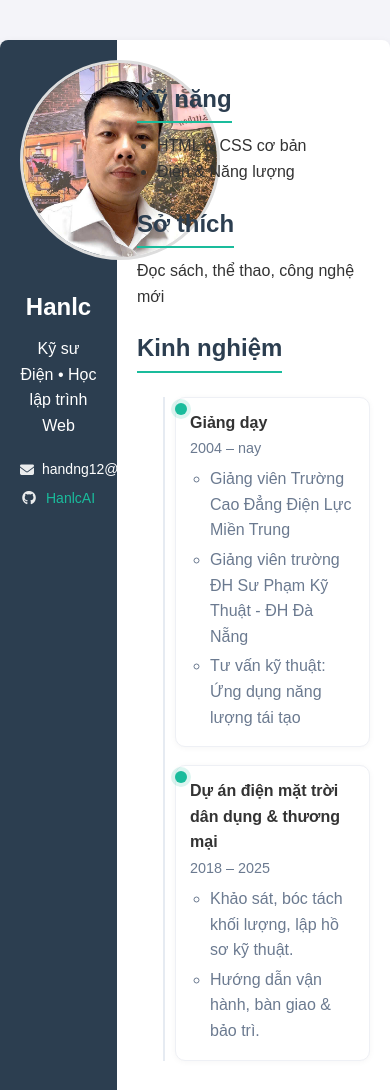
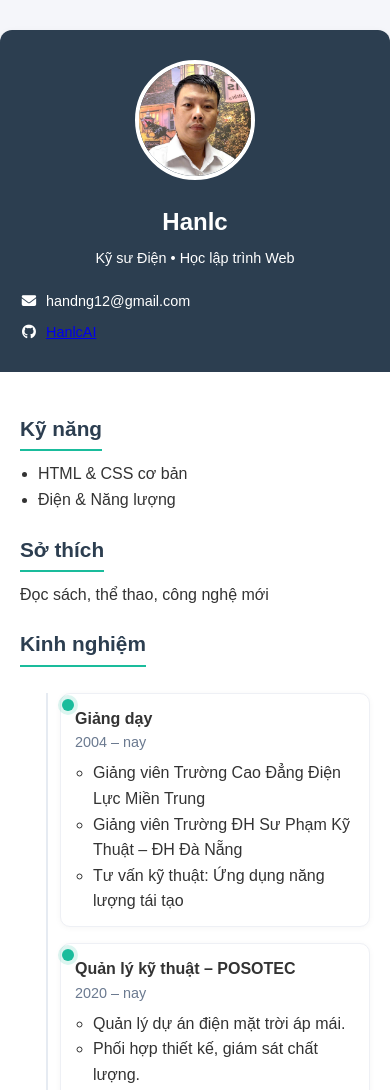
Before and after one commit to HanlcAI/web-journey, a plain HTML site: page week-01/index.html in a window 390 px wide. Shown: the top 1090 px of the page. Drawn offline with Linux system fonts and the light colour scheme.

Commit message:
Responsive fix: sidebar + timeline cho mobile

```diff
--- a/week-01/index.html
+++ b/week-01/index.html
@@ -5,7 +5,7 @@
   <meta name="viewport" content="width=device-width, initial-scale=1.0"/>
   <title>CV Cá nhân - Hanlc</title>
 
-  <!-- Font Awesome (icons) -->
+  <!-- Font Awesome -->
   <link rel="stylesheet"
         href="https://cdnjs.cloudflare.com/ajax/libs/font-awesome/6.5.0/css/all.min.css"/>
 
@@ -13,7 +13,7 @@
 </head>
 <body>
   <div class="container">
-    <!-- Sidebar trái -->
+    <!-- Sidebar -->
     <aside class="sidebar">
       <img src="avatar.jpg" alt="Avatar" class="avatar" />
       <h2>Hanlc</h2>
@@ -23,13 +23,10 @@
         <li><i class="fa-brands fa-github"></i>
           <a href="https://github.com/HanlcAI" target="_blank" rel="noreferrer">HanlcAI</a>
         </li>
-        <!-- Thêm nếu có -->
-        <!-- <li><i class="fa-solid fa-phone"></i> 09xx xxx xxx</li> -->
-        <!-- <li><i class="fa-solid fa-location-dot"></i> TP. HCM</li> -->
       </ul>
     </aside>
 
-    <!-- Nội dung phải -->
+    <!-- Content -->
     <main class="content">
       <section>
         <h2>Kỹ năng</h2>
@@ -44,7 +41,6 @@
         <p>Đọc sách, thể thao, công nghệ mới</p>
       </section>
 
-      <!-- Kinh nghiệm -->
       <section>
         <h2>Kinh nghiệm</h2>
         <ul class="timeline">
@@ -57,29 +53,27 @@
               </div>
               <ul class="tl-bullets">
                 <li>Giảng viên Trường Cao Đẳng Điện Lực Miền Trung</li>
-                <li>Giảng viên trường ĐH Sư Phạm Kỹ Thuật - ĐH Đà Nẵng</li>
+                <li>Giảng viên Trường ĐH Sư Phạm Kỹ Thuật – ĐH Đà Nẵng</li>
                 <li>Tư vấn kỹ thuật: Ứng dụng năng lượng tái tạo</li>
               </ul>
             </div>
           </li>
-
           <li class="tl-item">
             <span class="tl-dot"></span>
             <div class="tl-content">
               <div class="tl-head">
-                <strong>Dự án điện mặt trời dân dụng & thương mại</strong>
-                <span class="tl-time">2018 – 2025</span>
+                <strong>Quản lý kỹ thuật – POSOTEC</strong>
+                <span class="tl-time">2020 – nay</span>
               </div>
               <ul class="tl-bullets">
-                <li>Khảo sát, bóc tách khối lượng, lập hồ sơ kỹ thuật.</li>
-                <li>Hướng dẫn vận hành, bàn giao & bảo trì.</li>
+                <li>Quản lý dự án điện mặt trời áp mái.</li>
+                <li>Phối hợp thiết kế, giám sát chất lượng.</li>
               </ul>
             </div>
           </li>
         </ul>
       </section>
 
-      <!-- Học vấn -->
       <section>
         <h2>Học vấn</h2>
         <ul class="timeline">
@@ -88,24 +82,11 @@
             <div class="tl-content">
               <div class="tl-head">
                 <strong>Kỹ sư Điện</strong>
-                <span class="tl-time">ĐH Bách Khoa TPHCM 1999 – 2004</span>
+                <span class="tl-time">2012 – 2017</span>
               </div>
-              <p>Chuyên ngành Hệ thống điện.</p>
+              <p>Chuyên ngành Hệ thống điện / Năng lượng.</p>
             </div>
           </li>
-          <!-- Thêm chứng chỉ nếu có -->
-          <!--
-          <li class="tl-item">
-            <span class="tl-dot"></span>
-            <div class="tl-content">
-              <div class="tl-head">
-                <strong>Chứng chỉ …</strong>
-                <span class="tl-time">2024</span>
-              </div>
-              <p>Mô tả ngắn 1 dòng.</p>
-            </div>
-          </li>
-          -->
         </ul>
       </section>
     </main>
--- a/week-01/style.css
+++ b/week-01/style.css
@@ -1,92 +1,78 @@
-/* Reset mặc định */
-* {
-  margin: 0;
-  padding: 0;
-  box-sizing: border-box;
-}
-
+/* Reset */
+* { margin: 0; padding: 0; box-sizing: border-box; }
 body {
   font-family: Arial, sans-serif;
-  background: #f4f4f9;
+  background: #f5f6fa;
   color: #333;
   line-height: 1.6;
 }
 
-/* Layout chính */
 .container {
   display: flex;
-  max-width: 900px;
-  margin: 40px auto;
+  max-width: 1000px;
+  margin: 30px auto;
   background: #fff;
-  border-radius: 8px;
+  border-radius: 12px;
   overflow: hidden;
-  box-shadow: 0 4px 10px rgba(0, 0, 0, 0.1);
+  box-shadow: 0 4px 10px rgba(0,0,0,0.08);
 }
 
-/* Sidebar bên trái */
+/* Sidebar */
 .sidebar {
-  width: 30%;
   background: #2c3e50;
   color: #fff;
   padding: 20px;
+  width: 280px;
+  flex-shrink: 0;
   text-align: center;
 }
+.sidebar h2 {
+  margin-top: 15px;
+}
+.sidebar p {
+  font-size: 0.9rem;
+  margin-top: 6px;
+}
+.avatar {
+  width: 160px;
+  height: 160px;
+  border-radius: 50%;
+  object-fit: cover;
+  border: 4px solid #fff;
+  margin-top: 10px;
+}
+.info { list-style: none; padding-left: 0; margin-top: 20px; }
+.info li {
+  display: flex;
+  gap: 8px;
+  align-items: center;
+  margin: 8px 0;
+  font-size: 0.9rem;
+}
+.info i { width: 18px; }
 
-.sidebar .avatar {
-  width: 200px;         /* chiều rộng ảnh */
-  height: 200px;        /* chiều cao ảnh */
-  border-radius: 50%;   /* bo tròn thành hình tròn */
-  object-fit: cover;    /* giữ tỉ lệ, cắt gọn */
-  border: 3px solid #ddd; /* viền nhẹ */
-  margin-bottom: 20px;  /* cách nội dung dưới */
+/* Content */
+.content {
+  flex: 1;
+  padding: 30px;
 }
-
-.sidebar h2 {
-  margin-bottom: 10px;
-}
-
-.sidebar a {
-  color: #1abc9c;
-  text-decoration: none;
-}
-
-.sidebar .info {
-  margin-top: 20px;
-  text-align: left;
-  font-size: 14px;
-}
-
-/* Nội dung bên phải */
-.content {
-  width: 70%;
-  padding: 20px;
-}
-
 .content h2 {
   margin-bottom: 10px;
+  font-size: 1.3rem;
   color: #2c3e50;
   border-bottom: 2px solid #1abc9c;
   display: inline-block;
-  padding-bottom: 3px;
+  padding-bottom: 4px;
   margin-top: 20px;
 }
+.content ul { margin-left: 18px; }
 
-.content ul {
-  margin-left: 20px;
-}
-/* --- (giữ nguyên các đoạn reset, .container, .sidebar, .content, .avatar cũ) --- */
-
-/* ===== Icons trong sidebar ===== */
-.info { list-style: none; padding-left: 0; }
-.info li { display: flex; gap: 8px; align-items: center; margin: 6px 0; }
-.info i { width: 18px; text-align: center; opacity: .9; }
-
-/* ===== Timeline (Kinh nghiệm / Học vấn) ===== */
+/* Timeline */
 .timeline {
   list-style: none;
   position: relative;
   margin-left: 4px;
-  padding-left: 22px;          /* khoảng cho đường dọc */
+  padding-left: 22px;
 }
 .timeline::before {
   content: "";
@@ -97,8 +83,7 @@ body {
   width: 2px;
   background: #e6ebf2;
 }
-
-.tl-item { position: relative; margin: 14px 0 18px; }
+.tl-item { position: relative; margin: 16px 0; }
 .tl-dot {
   position: absolute;
   left: 2px;
@@ -106,7 +91,7 @@ body {
   width: 12px;
   height: 12px;
   border-radius: 50%;
-  background: var(--brand, #1abc9c);
+  background: #1abc9c;
   box-shadow: 0 0 0 4px rgba(26,188,156,0.15);
 }
 .tl-content {
@@ -116,26 +101,30 @@ body {
   padding: 12px 14px;
   box-shadow: 0 1px 6px rgba(0,0,0,.04);
 }
-
 .tl-head {
   display: flex;
   justify-content: space-between;
-  gap: 10px;
   align-items: baseline;
   margin-bottom: 6px;
 }
-.tl-time {
-  color: #6b7a90;
-  font-size: .9rem;
-  white-space: nowrap;
+.tl-time { color: #6b7a90; font-size: .9rem; }
+
+/* Responsive Mobile */
+@media (max-width: 768px) {
+  .container {
+    flex-direction: column;
+  }
+  .sidebar {
+    width: 100%;
+    padding: 20px;
+  }
+  .avatar {
+    width: 120px;
+    height: 120px;
+  }
+  .content {
+    width: 100%;
+    padding: 20px;
+  }
+  .tl-head { flex-direction: column; align-items: flex-start; }
 }
-.tl-bullets { margin-left: 18px; color: #6b7a90; }
-.tl-bullets li { margin: 4px 0; }
-
-/* Mobile tweak */
-@media (max-width: 720px) {
-  .tl-head { flex-direction: column; gap: 2px; }
-  .timeline { padding-left: 18px; }
-  .timeline::before { left: 6px; }
-  .tl-dot { left: 0; }
-}
```
